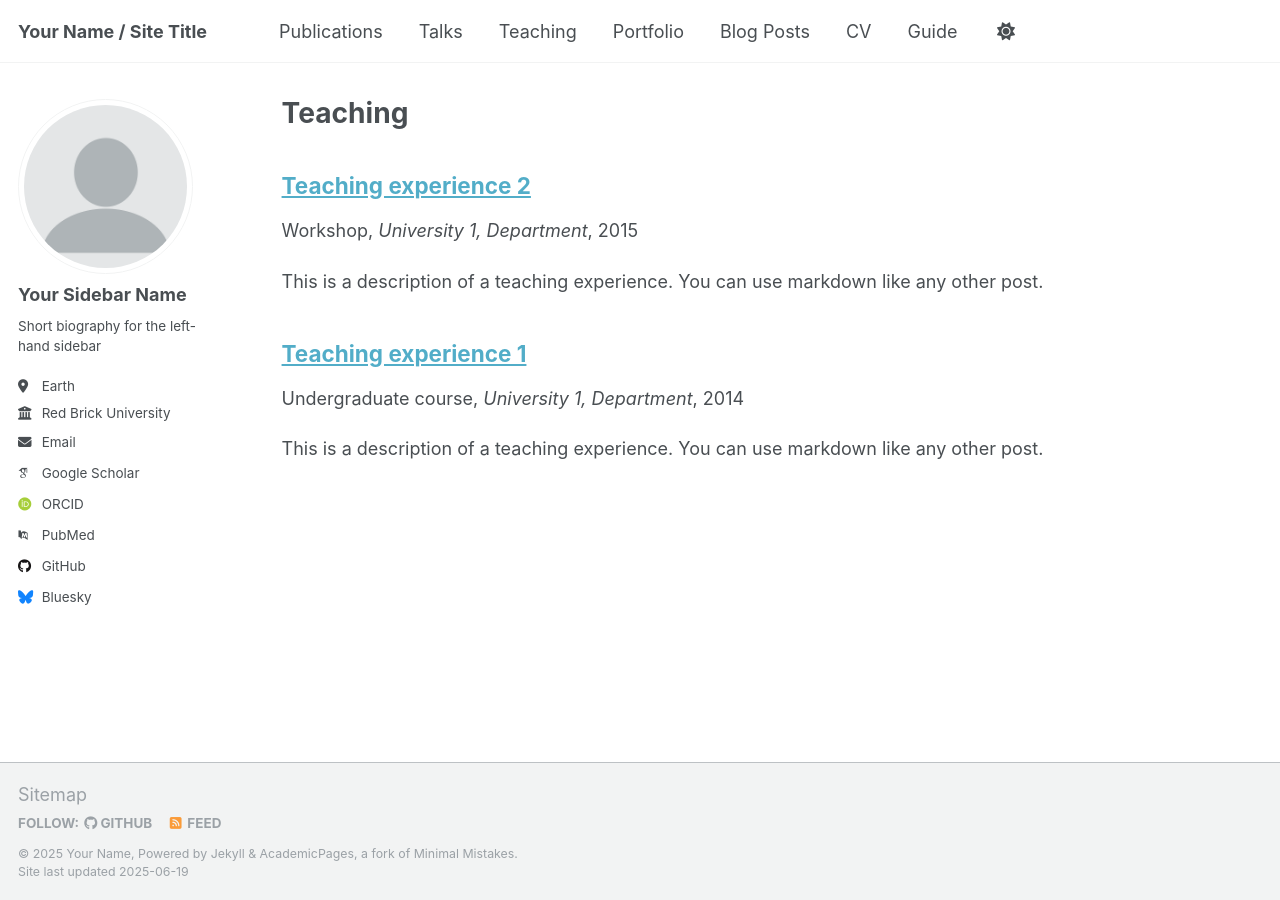
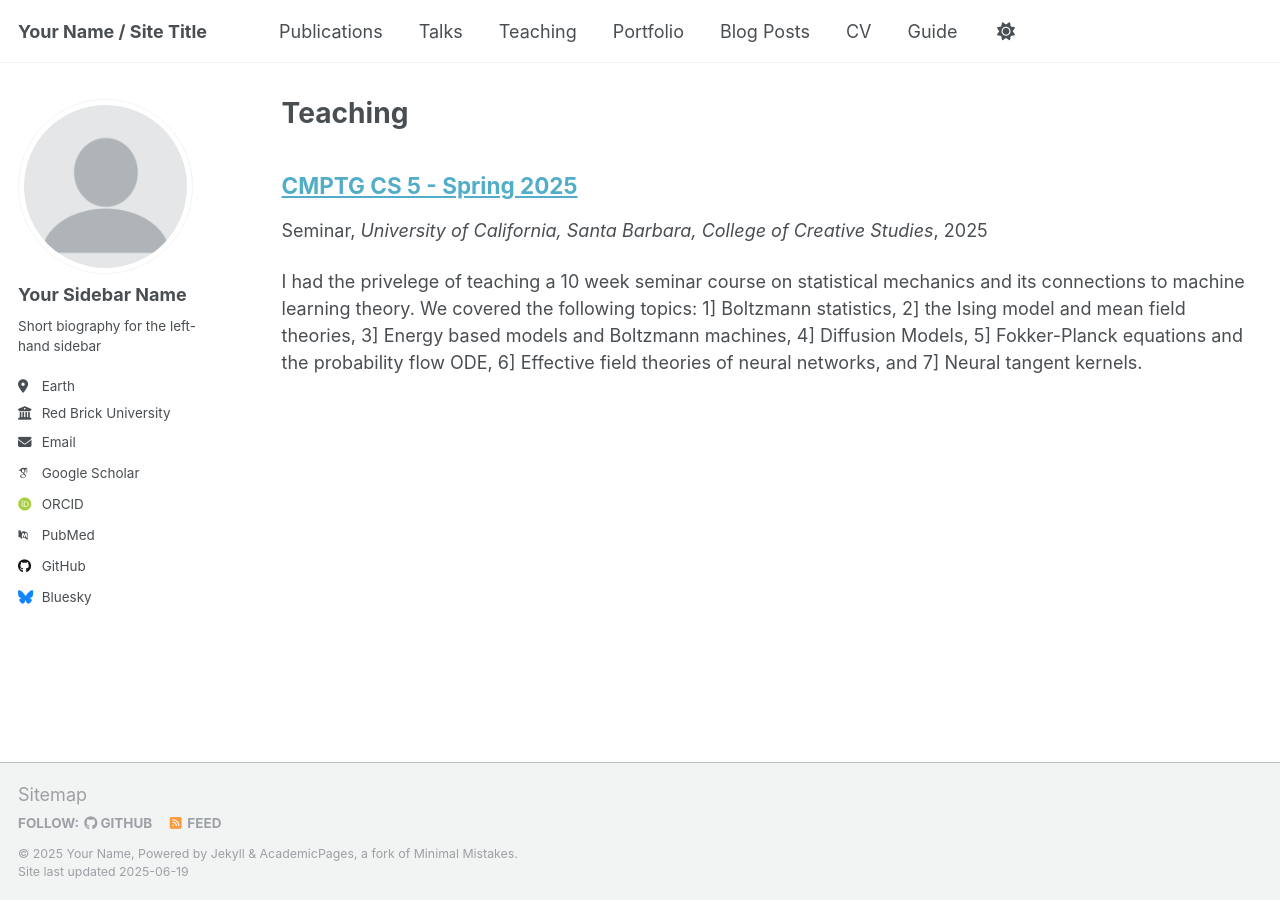
Before and after one commit to sidk2/sidk2.github.io, a Jekyll site: the page built from _pages/teaching.html, in a window 1280 px wide. Built offline with Jekyll 4.4.1, drawn with Linux system fonts in a browser that asks for light colours; some web fonts are replaced.

Commit message:
add cmptg cs 5

```diff
--- a/_teaching/2014-spring-teaching-1.md
+++ /dev/null
@@ -1,20 +0,0 @@
----
-title: "Teaching experience 1"
-collection: teaching
-type: "Undergraduate course"
-permalink: /teaching/2014-spring-teaching-1
-venue: "University 1, Department"
-date: 2014-01-01
-location: "City, Country"
----
-
-This is a description of a teaching experience. You can use markdown like any other post.
-
-Heading 1
-======
-
-Heading 2
-======
-
-Heading 3
-======
--- a/_teaching/2015-spring-teaching-2.md
+++ b/_teaching/2015-spring-teaching-2.md
@@ -1,20 +1,19 @@
 ---
-title: "Teaching experience 2"
+title: "CMPTG CS 5 - Spring 2025"
 collection: teaching
-type: "Workshop"
-permalink: /teaching/2015-spring-teaching-1
-venue: "University 1, Department"
-date: 2015-01-01
-location: "City, Country"
+type: "Seminar"
+permalink: /teaching/cmptg-cs-5-s25
+venue: "University of California, Santa Barbara, College of Creative Studies"
+date: 2025-04-01
+location: "Santa Barbara, California"
 ---
 
-This is a description of a teaching experience. You can use markdown like any other post.
+I had the privelege of teaching a 10 week seminar course on statistical mechanics and its connections to machine learning theory. We covered the following topics: 1] Boltzmann statistics, 2] the Ising model and mean field theories, 3] Energy based models and Boltzmann machines, 4] Diffusion Models, 5] Fokker-Planck equations and the probability flow ODE, 6] Effective field theories of neural networks, and 7] Neural tangent kernels.
 
-Heading 1
+You can find my lecture notes at (https://www.sidk2.github.io/files/cmptgcs5). Finding typos is left as an exercise for the reader :).
+
+References
 ======
-
-Heading 2
-======
-
-Heading 3
-======
+Parts of these lecture notes are indebted to the following resources
+- Peter Holdierrieth's (https://www.peterholderrieth.com/blog/2023/The-Fokker-Planck-Equation-and-Diffusion-Models/) and Yang Song's (https://yang-song.net/blog/2021/score/) blog posts on diffusion
+- Principles of Deep Learning Theory by Roberts, Yaida and Hanin
```
Also changed, not shown: _publications/2009-10-01-paper-title-number-1.md (deleted, +0 -14 lines), _publications/2010-10-01-paper-title-number-2.md (deleted, +0 -14 lines), _publications/2015-10-01-paper-title-number-3.md (deleted, +0 -14 lines), _publications/2024-02-17-paper-title-number-4.md (deleted, +0 -13 lines), _publications/2025-06-08-paper-title-number-5.md (deleted, +0 -13 lines), _publications/cosmoflow.md (added, +13 -0 lines), _publications/dhl.md (added, +11 -0 lines), _publications/ising_machine.md (added, +11 -0 lines).
